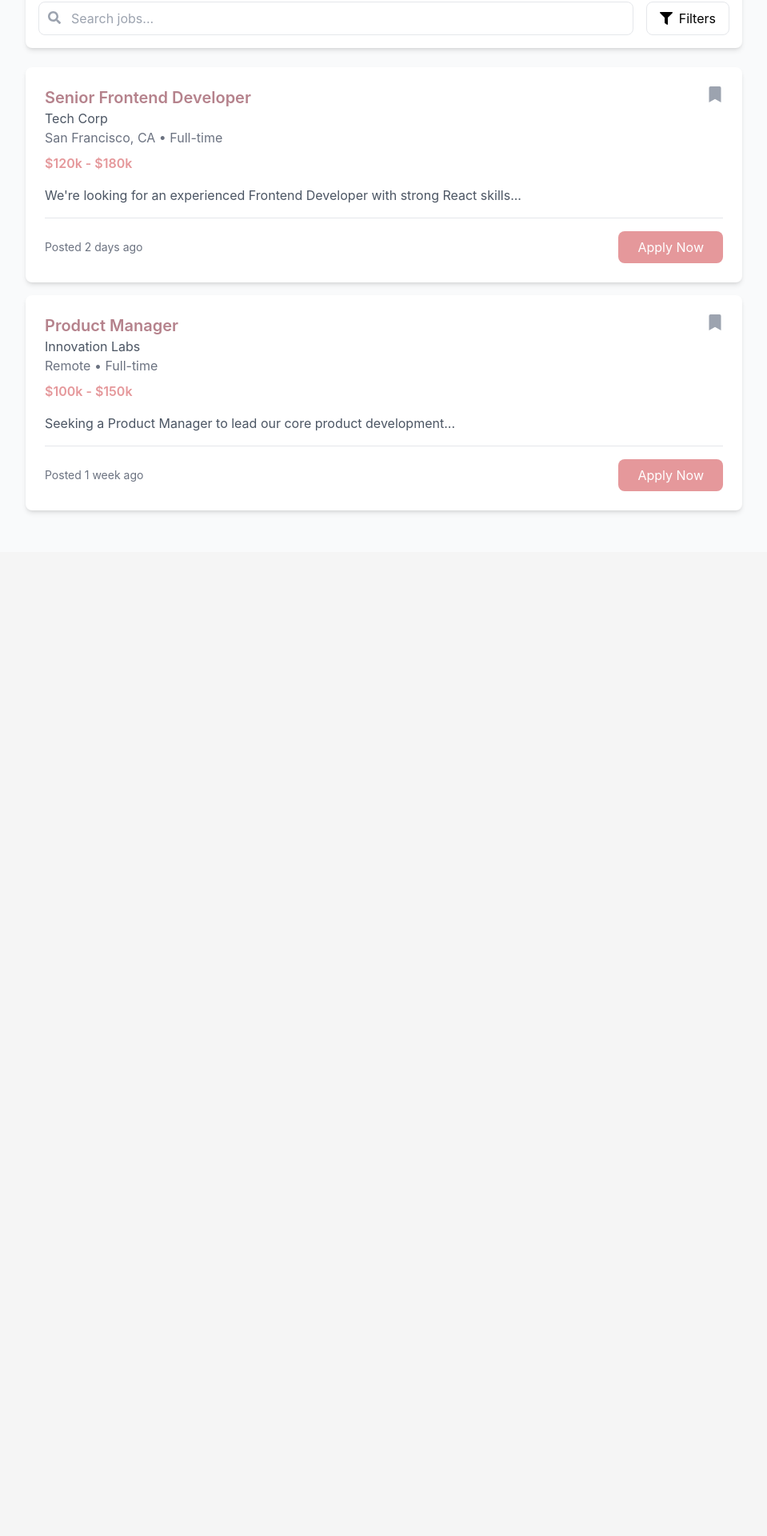
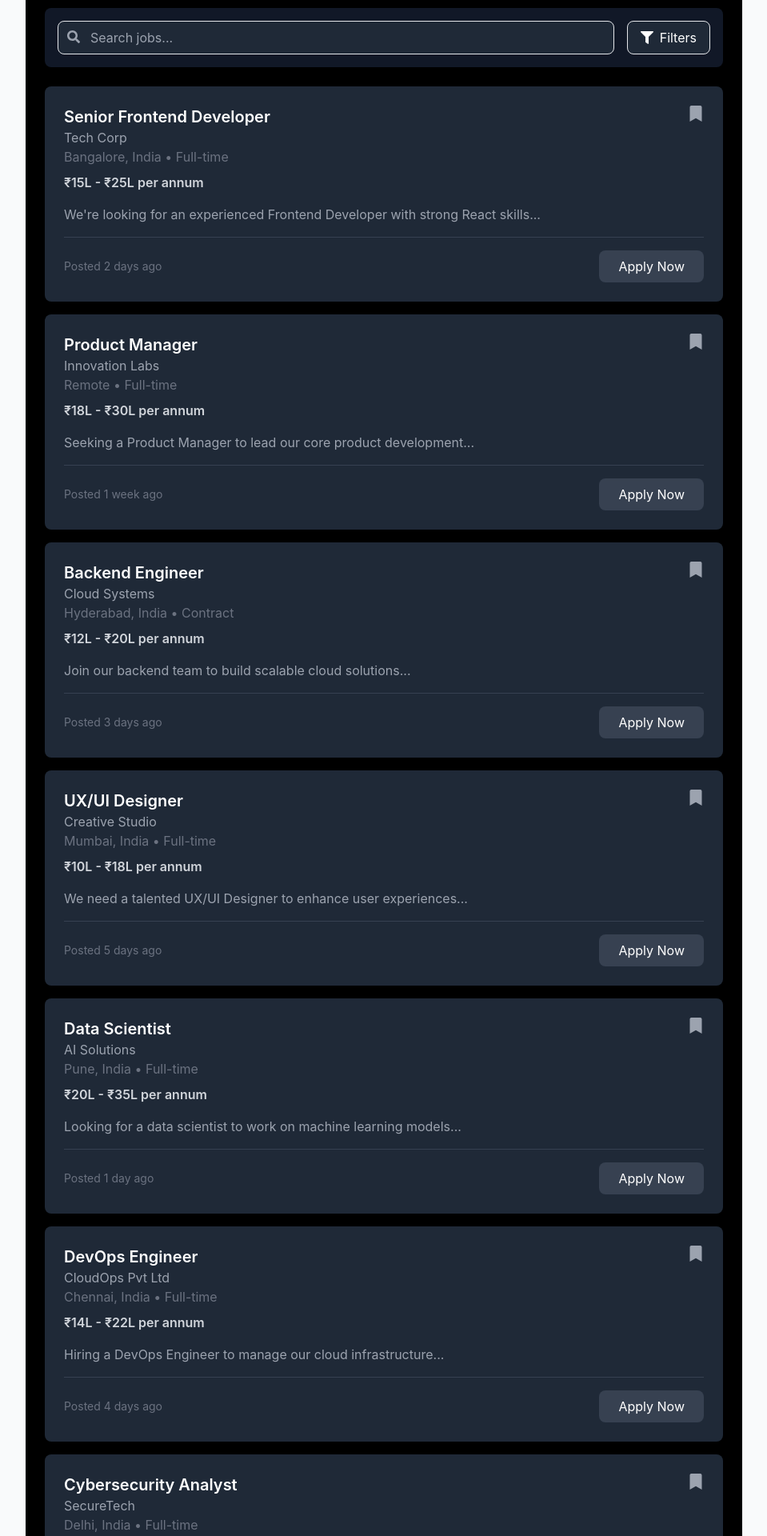
Before and after one commit to Prachi-Rajguru/LinkBridge, a React (Vite) app in the folder frontend/: page /jobs in a window 1280 px wide. Shown: the part 110-2030 px from the top of the page at 80% size, without its empty margins (160-1119 px from the left). Before the commit the page ends 800 px from the top, so only its background shows below. Built offline with nearby package versions, Linux system fonts and the light colour scheme; no server answers.

Commit message:
B&W theme

```diff
--- a/frontend/src/pages/Feed.tsx
+++ b/frontend/src/pages/Feed.tsx
@@ -1,5 +1,5 @@
 import { useState } from 'react';
-import { FaThumbsUp, FaComment, FaShare, FaImage } from 'react-icons/fa';
+import { FaThumbsUp, FaComment, FaShare} from 'react-icons/fa';
 
 interface Post {
   id: number;
@@ -44,68 +44,42 @@ const Feed = () => {
       likes: 28,
       comments: 15,
       timestamp: "4h ago"
+    },
+    {
+      id: 3,
+      author: {
+        name: "Alice Johnson",
+        title: "UX Designer at Creative Studio",
+        avatar: "AJ",
+        profileImage: "https://images.unsplash.com/photo-1506794778202-cad84cf45f1d?w=100&h=100&fit=crop"
+      },
+      content: "Just wrapped up an exciting usability study. Amazing insights into how users interact with digital interfaces! #UXDesign #Research",
+      image: "https://images.unsplash.com/photo-1593642634315-48f5414c3ad9?w=800&h=400&fit=crop",
+      likes: 34,
+      comments: 12,
+      timestamp: "6h ago"
+    },
+    {
+      id: 4,
+      author: {
+        name: "Michael Lee",
+        title: "Data Scientist at Analytics Hub",
+        avatar: "ML",
+        profileImage: "https://images.unsplash.com/photo-1522075469751-3a6694fb2f61?w=100&h=100&fit=crop"
+      },
+      content: "Data-driven decisions are the future. Excited to explore deep learning techniques! #AI #MachineLearning #DataScience",
+      likes: 50,
+      comments: 20,
+      timestamp: "1d ago"
     }
   ]);
 
-  const [imagePreview, setImagePreview] = useState<string | null>(null);
-
-  const handleImageUpload = (e: React.ChangeEvent<HTMLInputElement>) => {
-    const file = e.target.files?.[0];
-    if (file) {
-      const reader = new FileReader();
-      reader.onloadend = () => {
-        setImagePreview(reader.result as string);
-      };
-      reader.readAsDataURL(file);
-    }
-  };
-
   return (
-    <div className="max-w-2xl mx-auto space-y-6">
-      {/* Create Post */}
-      <div className="bg-white rounded-lg shadow-md p-4">
-        <div className="flex items-center space-x-4 mb-4">
-          <div className="w-12 h-12 bg-secondary rounded-full flex items-center justify-center overflow-hidden">
-            {posts[0].author.profileImage ? (
-              <img src={posts[0].author.profileImage} alt={posts[0].author.name} className="w-full h-full object-cover" />
-            ) : (
-              <span className="text-white font-bold">{posts[0].author.avatar}</span>
-            )}
-          </div>
-          <input
-            type="text"
-            placeholder="Share your thoughts..."
-            className="flex-1 p-3 border rounded-full bg-gray-50 focus:outline-none focus:ring-2 focus:ring-accent"
-          />
-        </div>
-        {imagePreview && (
-          <div className="relative mb-4">
-            <img src={imagePreview} alt="Preview" className="w-full rounded-lg" />
-            <button
-              onClick={() => setImagePreview(null)}
-              className="absolute top-2 right-2 bg-gray-800 bg-opacity-50 text-white p-1 rounded-full hover:bg-opacity-70"
-            >
-              ×
-            </button>
-          </div>
-        )}
-        <div className="flex justify-between items-center border-t pt-4">
-          <label className="flex items-center space-x-2 text-gray-600 cursor-pointer hover:text-accent">
-            <FaImage />
-            <span>Add Image</span>
-            <input type="file" accept="image/*" onChange={handleImageUpload} className="hidden" />
-          </label>
-          <button className="bg-accent hover:bg-dark text-white px-6 py-2 rounded-lg transition-colors">
-            Post
-          </button>
-        </div>
-      </div>
-
-      {/* Posts */}
+    <div className="max-w-2xl mx-auto space-y-6 text-white bg-black">
       {posts.map((post) => (
-        <div key={post.id} className="bg-white rounded-lg shadow-md p-6">
+        <div key={post.id} className="bg-gray-900 rounded-lg shadow-md p-6">
           <div className="flex items-center space-x-4 mb-4">
-            <div className="w-12 h-12 bg-secondary rounded-full flex items-center justify-center overflow-hidden">
+            <div className="w-12 h-12 bg-gray-700 rounded-full flex items-center justify-center overflow-hidden">
               {post.author.profileImage ? (
                 <img src={post.author.profileImage} alt={post.author.name} className="w-full h-full object-cover" />
               ) : (
@@ -113,27 +87,27 @@ const Feed = () => {
               )}
             </div>
             <div>
-              <h3 className="font-semibold">{post.author.name}</h3>
-              <p className="text-sm text-gray-500">{post.author.title}</p>
-              <p className="text-xs text-gray-400">{post.timestamp}</p>
+              <h3 className="font-semibold text-white">{post.author.name}</h3>
+              <p className="text-sm text-gray-400">{post.author.title}</p>
+              <p className="text-xs text-gray-500">{post.timestamp}</p>
             </div>
           </div>
-          <p className="text-gray-700 mb-4">{post.content}</p>
+          <p className="text-gray-300 mb-4">{post.content}</p>
           {post.image && (
             <div className="mb-4">
               <img src={post.image} alt="Post content" className="w-full rounded-lg" />
             </div>
           )}
-          <div className="flex items-center space-x-6 text-gray-500 border-t pt-4">
-            <button className="flex items-center space-x-2 hover:text-accent">
+          <div className="flex items-center space-x-6 text-gray-400 border-t border-gray-700 pt-4">
+            <button className="flex items-center space-x-2 hover:text-white">
               <FaThumbsUp />
               <span>{post.likes}</span>
             </button>
-            <button className="flex items-center space-x-2 hover:text-accent">
+            <button className="flex items-center space-x-2 hover:text-white">
               <FaComment />
               <span>{post.comments}</span>
             </button>
-            <button className="flex items-center space-x-2 hover:text-accent">
+            <button className="flex items-center space-x-2 hover:text-white">
               <FaShare />
               <span>Share</span>
             </button>
@@ -144,4 +118,4 @@ const Feed = () => {
   );
 }
 
-export default Feed
+export default Feed;
--- a/frontend/src/pages/Jobs.tsx
+++ b/frontend/src/pages/Jobs.tsx
@@ -18,9 +18,9 @@ const Jobs = () => {
       id: 1,
       title: "Senior Frontend Developer",
       company: "Tech Corp",
-      location: "San Francisco, CA",
+      location: "Bangalore, India",
       type: "Full-time",
-      salary: "$120k - $180k",
+      salary: "₹15L - ₹25L per annum",
       description: "We're looking for an experienced Frontend Developer with strong React skills...",
       posted: "2 days ago"
     },
@@ -30,26 +30,86 @@ const Jobs = () => {
       company: "Innovation Labs",
       location: "Remote",
       type: "Full-time",
-      salary: "$100k - $150k",
+      salary: "₹18L - ₹30L per annum",
       description: "Seeking a Product Manager to lead our core product development...",
       posted: "1 week ago"
+    },
+    {
+      id: 3,
+      title: "Backend Engineer",
+      company: "Cloud Systems",
+      location: "Hyderabad, India",
+      type: "Contract",
+      salary: "₹12L - ₹20L per annum",
+      description: "Join our backend team to build scalable cloud solutions...",
+      posted: "3 days ago"
+    },
+    {
+      id: 4,
+      title: "UX/UI Designer",
+      company: "Creative Studio",
+      location: "Mumbai, India",
+      type: "Full-time",
+      salary: "₹10L - ₹18L per annum",
+      description: "We need a talented UX/UI Designer to enhance user experiences...",
+      posted: "5 days ago"
+    },
+    {
+      id: 5,
+      title: "Data Scientist",
+      company: "AI Solutions",
+      location: "Pune, India",
+      type: "Full-time",
+      salary: "₹20L - ₹35L per annum",
+      description: "Looking for a data scientist to work on machine learning models...",
+      posted: "1 day ago"
+    },
+    {
+      id: 6,
+      title: "DevOps Engineer",
+      company: "CloudOps Pvt Ltd",
+      location: "Chennai, India",
+      type: "Full-time",
+      salary: "₹14L - ₹22L per annum",
+      description: "Hiring a DevOps Engineer to manage our cloud infrastructure...",
+      posted: "4 days ago"
+    },
+    {
+      id: 7,
+      title: "Cybersecurity Analyst",
+      company: "SecureTech",
+      location: "Delhi, India",
+      type: "Full-time",
+      salary: "₹16L - ₹28L per annum",
+      description: "Looking for a Cybersecurity Analyst to strengthen our security measures...",
+      posted: "2 weeks ago"
+    },
+    {
+      id: 8,
+      title: "Marketing Manager",
+      company: "BrandBoost",
+      location: "Kolkata, India",
+      type: "Full-time",
+      salary: "₹12L - ₹20L per annum",
+      description: "Seeking an experienced Marketing Manager for brand strategy and execution...",
+      posted: "3 days ago"
     }
   ]);
 
   return (
-    <div className="max-w-4xl mx-auto">
+    <div className="max-w-4xl mx-auto text-white bg-black p-6">
       {/* Search and Filters */}
-      <div className="bg-white rounded-lg shadow-md p-4 mb-6">
+      <div className="bg-gray-900 rounded-lg shadow-md p-4 mb-6">
         <div className="flex items-center space-x-4">
           <div className="flex-1 relative">
             <FaSearch className="absolute left-3 top-3 text-gray-400" />
             <input
               type="text"
               placeholder="Search jobs..."
-              className="w-full pl-10 pr-4 py-2 border rounded-lg focus:outline-none focus:ring-2 focus:ring-accent"
+              className="w-full pl-10 pr-4 py-2 border rounded-lg bg-gray-800 text-white focus:outline-none focus:ring-2 focus:ring-gray-500"
             />
           </div>
-          <button className="flex items-center space-x-2 px-4 py-2 border rounded-lg hover:bg-gray-50">
+          <button className="flex items-center space-x-2 px-4 py-2 border rounded-lg bg-gray-800 text-white hover:bg-gray-700">
             <FaFilter />
             <span>Filters</span>
           </button>
@@ -59,22 +119,22 @@ const Jobs = () => {
       {/* Job Listings */}
       <div className="space-y-4">
         {jobs.map((job) => (
-          <div key={job.id} className="bg-white rounded-lg shadow-md p-6 hover:shadow-lg transition-shadow">
+          <div key={job.id} className="bg-gray-800 rounded-lg shadow-md p-6 hover:shadow-lg transition-shadow">
             <div className="flex justify-between items-start">
               <div>
-                <h2 className="text-xl font-semibold text-dark">{job.title}</h2>
-                <p className="text-gray-600">{job.company}</p>
+                <h2 className="text-xl font-semibold text-white">{job.title}</h2>
+                <p className="text-gray-400">{job.company}</p>
                 <p className="text-gray-500">{job.location} • {job.type}</p>
-                <p className="text-accent font-semibold mt-2">{job.salary}</p>
+                <p className="text-gray-300 font-semibold mt-2">{job.salary}</p>
               </div>
-              <button className="text-gray-400 hover:text-accent">
+              <button className="text-gray-400 hover:text-gray-200">
                 <FaBookmark className="text-xl" />
               </button>
             </div>
-            <p className="text-gray-600 mt-4">{job.description}</p>
-            <div className="flex justify-between items-center mt-4 pt-4 border-t">
+            <p className="text-gray-400 mt-4">{job.description}</p>
+            <div className="flex justify-between items-center mt-4 pt-4 border-t border-gray-700">
               <span className="text-sm text-gray-500">Posted {job.posted}</span>
-              <button className="bg-accent hover:bg-dark text-white px-6 py-2 rounded-lg transition-colors">
+              <button className="bg-gray-700 hover:bg-gray-600 text-white px-6 py-2 rounded-lg transition-colors">
                 Apply Now
               </button>
             </div>
@@ -85,4 +145,4 @@ const Jobs = () => {
   );
 }
 
-export default Jobs
+export default Jobs;
```
Also changed, not shown: frontend/src/pages/Home.tsx (+16 -16 lines).
